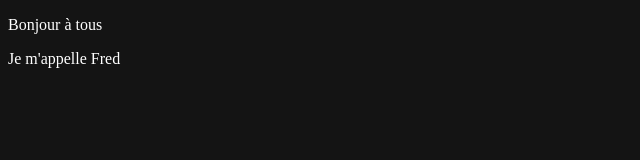
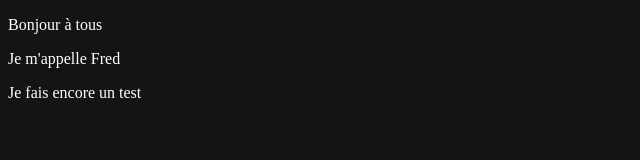
Before and after one commit to Fred-QS/VCS-Test2, a plain HTML site: page index.html in a window 1280 px wide. Shown: the whole page, without its empty margins (0-640 px from the left). Drawn offline with Linux system fonts and the light colour scheme.

Commit message:
Update index.html

```diff
--- a/index.html
+++ b/index.html
@@ -8,6 +8,7 @@
 <body>
     <p>Bonjour à tous</p>
     <p>Je m'appelle Fred</p>
+    <p>Je fais encore un test</p>
     <script src="assets/script.js"></script>
 </body>
 </html>
```
